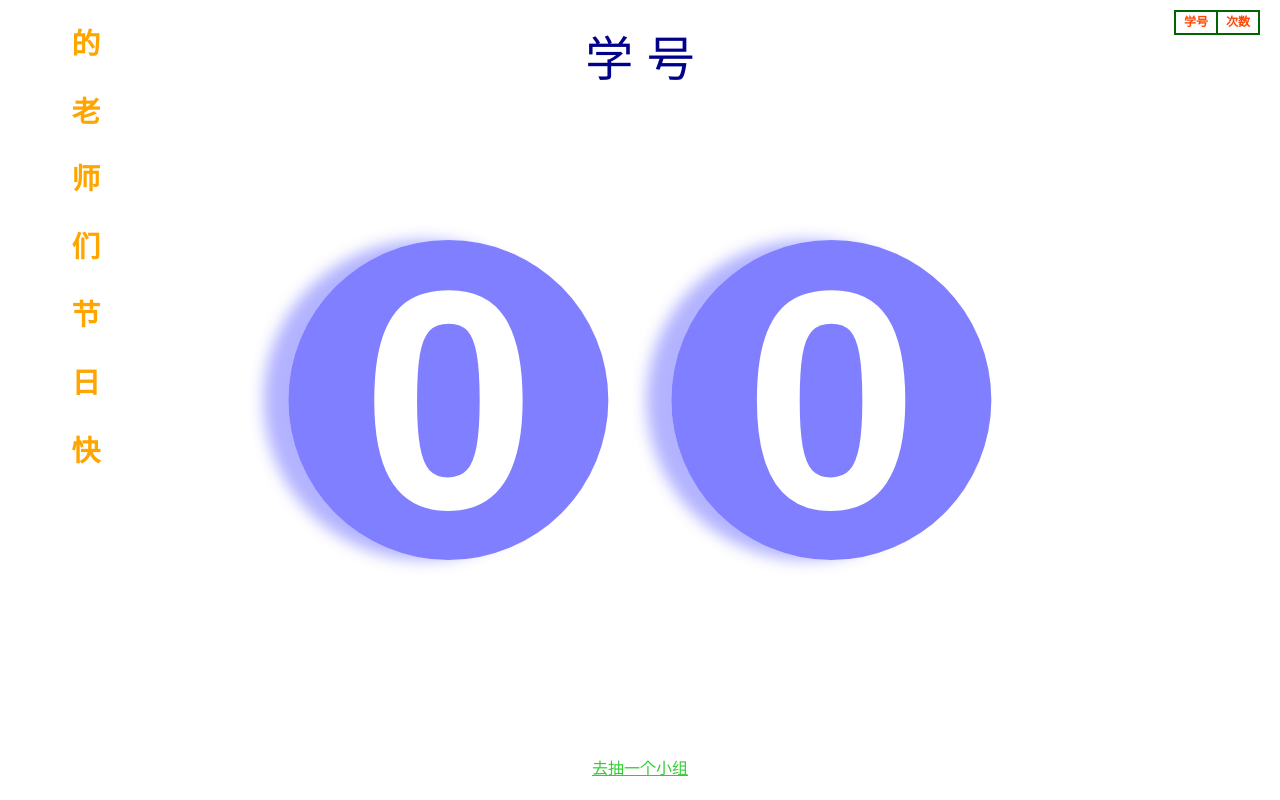
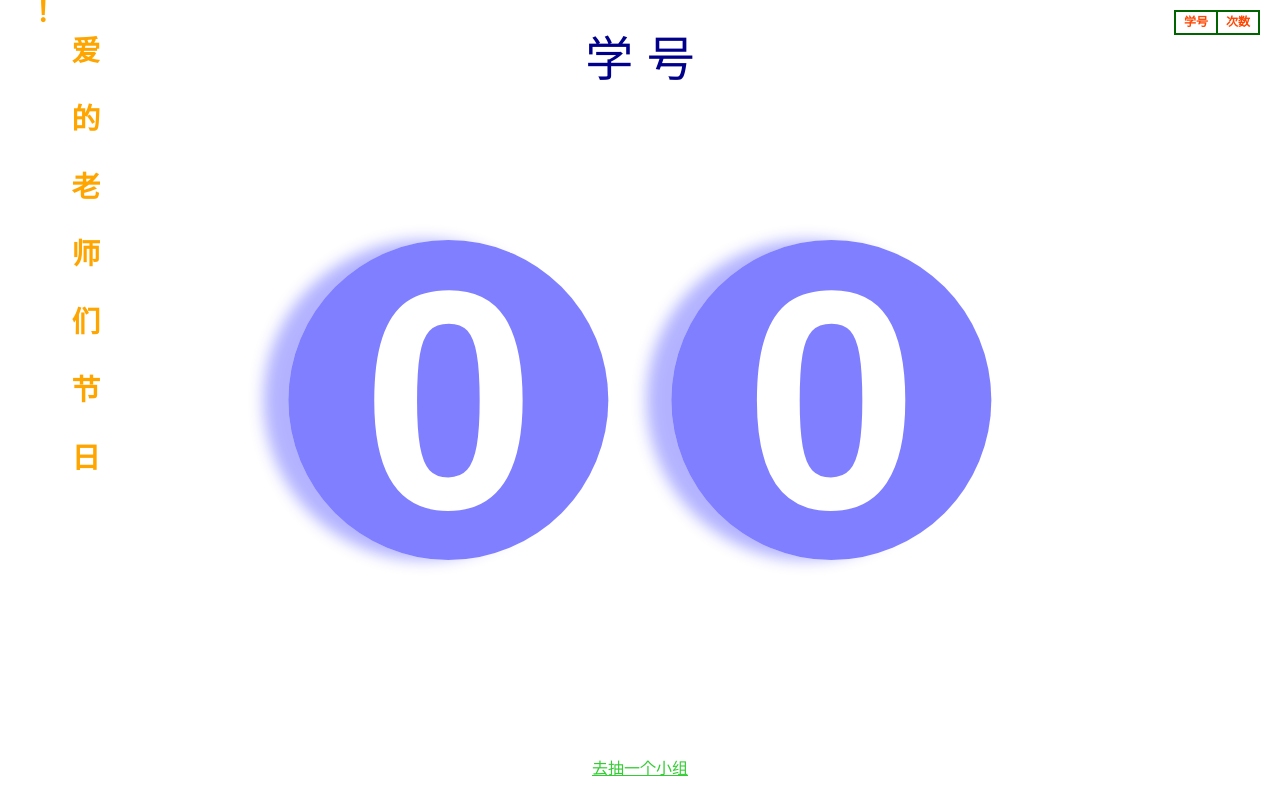
Before and after one commit to GaryFu/Lottery, a Next.js app: page / in a window 1280 px wide. Built offline with nearby package versions, Linux system fonts and the light colour scheme.

Commit message:
Update Lottery.module.css

```diff
--- a/src/components/Lottery.module.css
+++ b/src/components/Lottery.module.css
@@ -94,7 +94,7 @@
 
 .floatingText {
   position: absolute;
-  top: 150px;
+  top: 200px;
   left: 20px;
   transform: translateY(-50%);
   color: orange;
```
